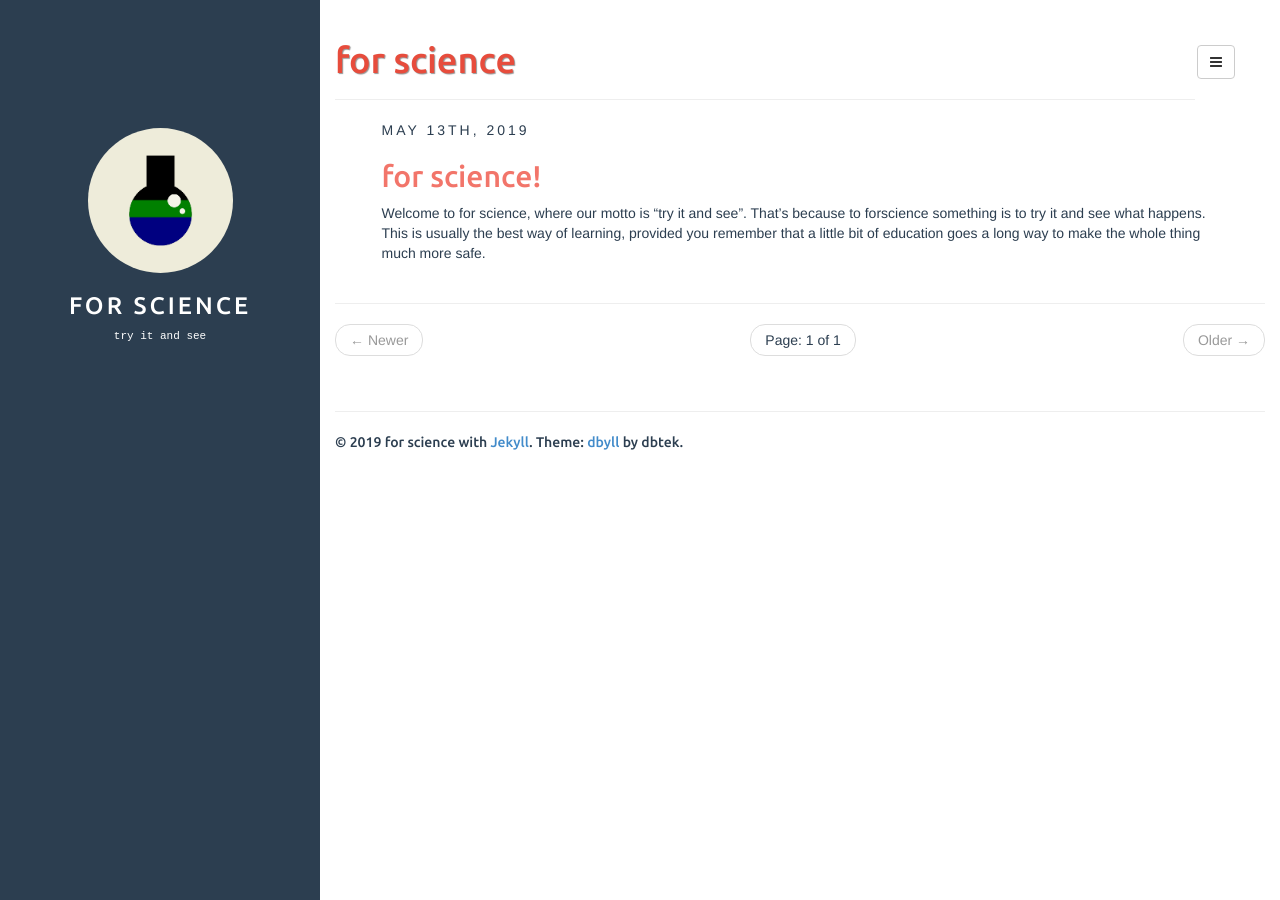
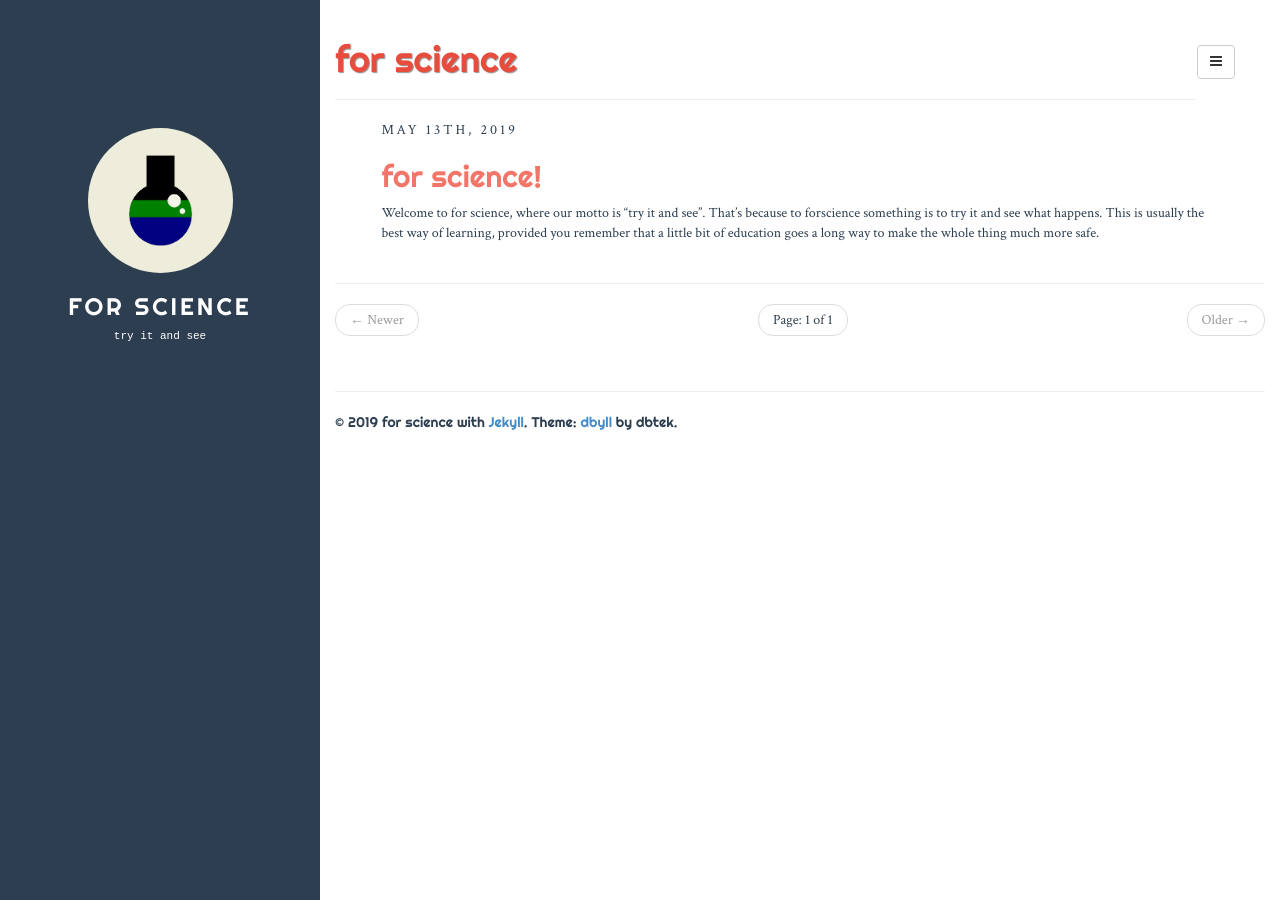
Before and after one commit to Altreus/forscience.blog, a Jekyll site: the page built from index.html, in a window 1280 px wide. Built offline with Jekyll 4.4.1, drawn with Linux system fonts in a browser that asks for light colours; the list of posts is cut into pages by our own code.

Commit message:
Trying on serif font for body text

```diff
--- a/assets/css/style.css
+++ b/assets/css/style.css
@@ -1,7 +1,10 @@
-@import url(//fonts.googleapis.com/css?family=Ubuntu:500&subset=latin,latin-ext);
+@import url('https://fonts.googleapis.com/css?family=Righteous|Crimson+Text');
+
+/* |Varela+Round|Questrial */
 
 body{
 	color: #2c3e50;
+    font-family: "Crimson Text", /*"Questrial", "Varela Round",*/ sans-serif;
 }
 
 .sidebar {
@@ -115,14 +118,14 @@ article.home div a, article.home pre a { color: #2c3e50; }
 article.home div a:hover, article.home pre a:hover { color: #2c3e50; text-decoration: none; }
 article img { max-width: 100%; }
 
-h1,h2,h3,h4,h5,h6 { font-family: 'Ubuntu', sans-serif; }
+h1,h2,h3,h4,h5,h6 { font-family: 'Righteous', sans-serif; }
 article.home h1,
 article.home h2,
 article.home h3,
 article.home h4,
 article.home h5,
 article.home h6 {
-	font-family: 'Ubuntu', sans-serif;
+	font-family: 'Righteous', sans-serif;
 	color: #f2756a;
 }
 
@@ -146,7 +149,7 @@ article.home h4 a:hover {
 
 footer {
 	padding-top: 15px;
-	font-family: 'Ubuntu';
+	font-family: 'Righteous';
 }
 
 /* nav-vertical-tabs component */
```
